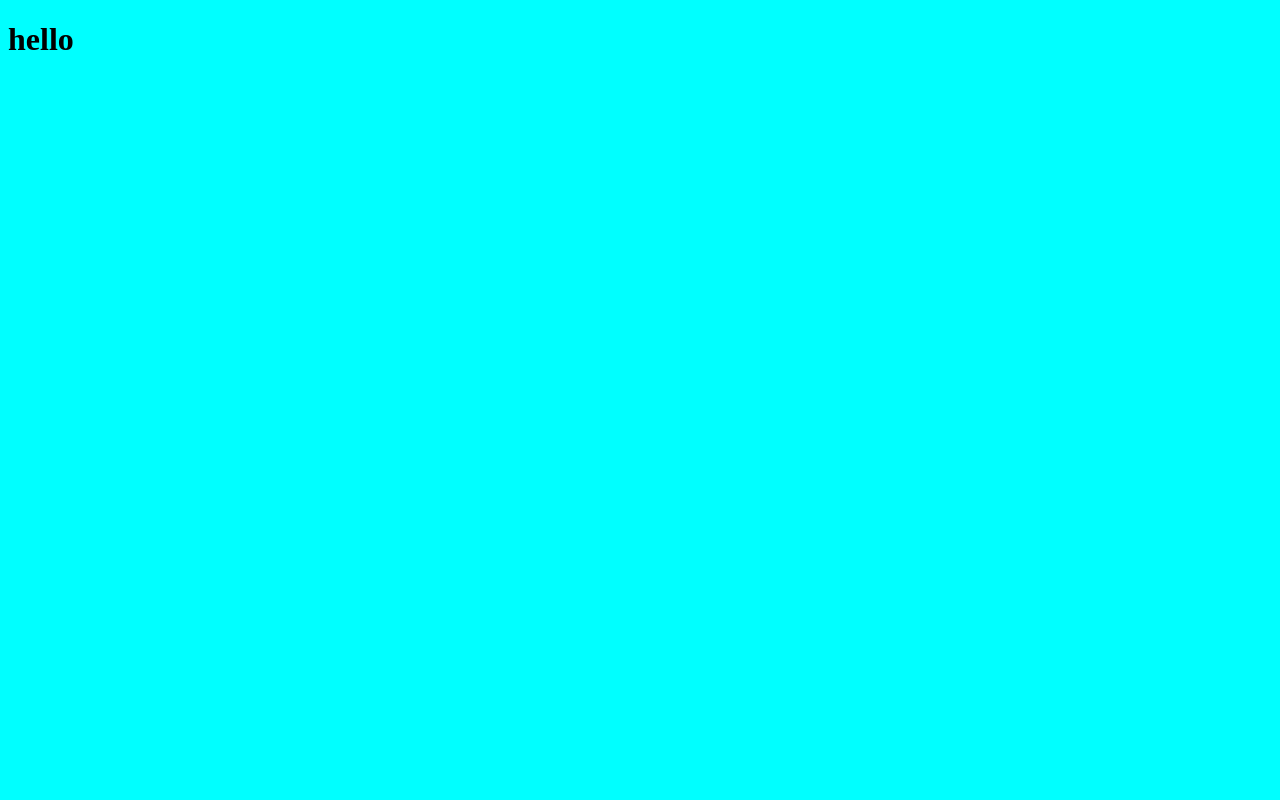
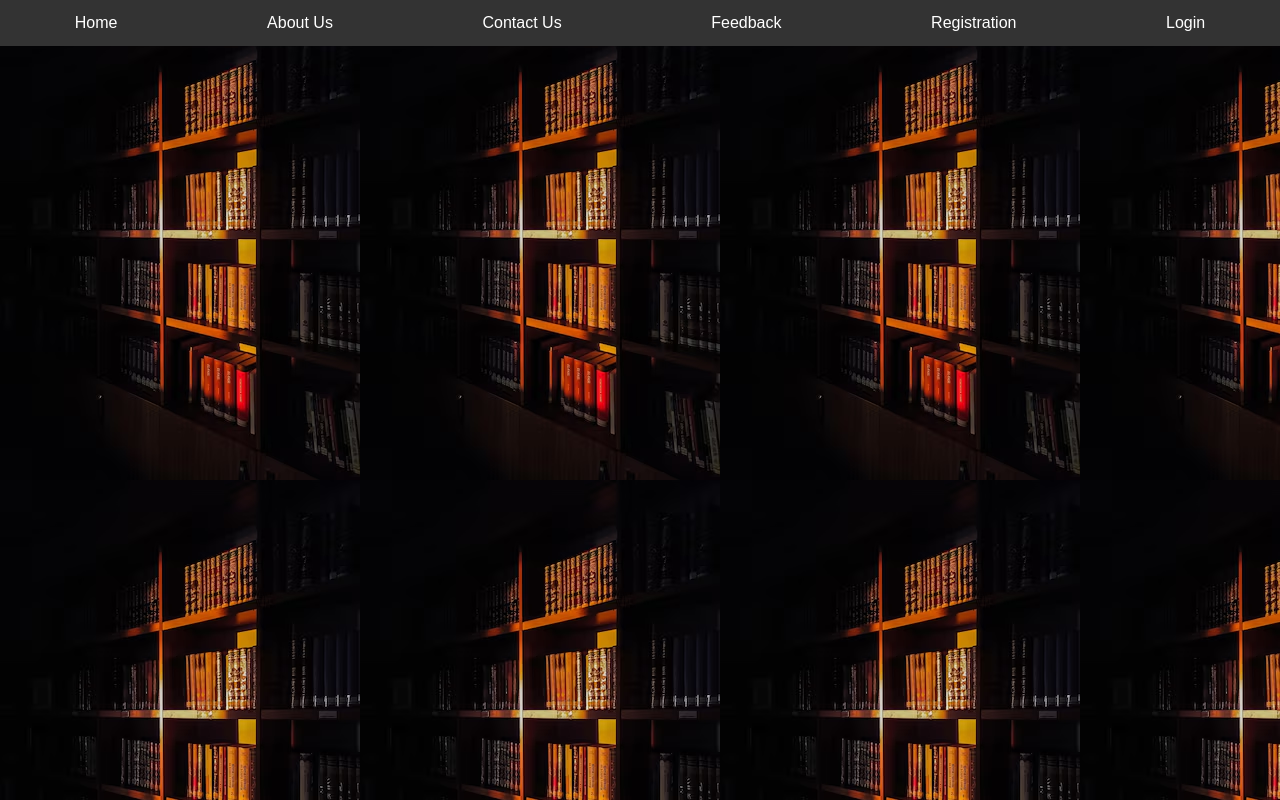
Before and after one commit to Pratikshatapkir/LSystem, a plain HTML site: page index.html in a window 1280 px wide. Drawn offline with Linux system fonts and the light colour scheme.

Commit message:
img added

```diff
--- /dev/null
+++ b/index.css
@@ -0,0 +1,43 @@
+body {
+    font-family: Arial, sans-serif;
+    margin: 0;
+    padding: 0;
+    background-color: #f4f4f4;
+    background-image:url("./images/book1.avif");
+}
+
+nav {
+    background-color: #333;
+    overflow: hidden;
+}
+
+.navbar {
+    list-style-type: none;
+    margin: 0;
+    padding: 0;
+    display: flex;
+    justify-content: space-around;
+}
+
+.navbar li {
+    float: left;
+}
+
+.navbar li a {
+    display: block;
+    color: white;
+    text-align: center;
+    padding: 14px 20px;
+    text-decoration: none;
+    transition: background-color 0.3s;
+}
+
+.navbar li a:hover {
+    background-color: #575757;
+    border-radius: 5px;
+}
+
+.navbar li a.active {
+    background-color: #4CAF50;
+    border-radius: 5px;
+}
--- a/index.html
+++ b/index.html
@@ -4,9 +4,19 @@
     <meta charset="UTF-8">
     <meta name="viewport" content="width=device-width, initial-scale=1.0">
     <title>Document</title>
-    <link rel="stylesheet" href="style.css">
+    <link rel="stylesheet" href="index.css">
 </head>
 <body>
-    <h1>hello</h1>
+
+        <nav>
+            <ul class="navbar">
+                <li><a href="#home">Home</a></li>
+                <li><a href="#about-us">About Us</a></li>
+                <li><a href="#contact-us">Contact Us</a></li>
+                <li><a href="#feedback">Feedback</a></li>
+                <li><a href="#registration">Registration</a></li>
+                <li><a href="#login">Login</a></li>
+            </ul>
+        </nav>
 </body>
 </html>
--- a/style.css
+++ /dev/null
@@ -1,3 +0,0 @@
-*{
-    background-color: aqua;
-}
```
Also changed, not shown: images/book1.avif (added), images/books.jpg (added).
